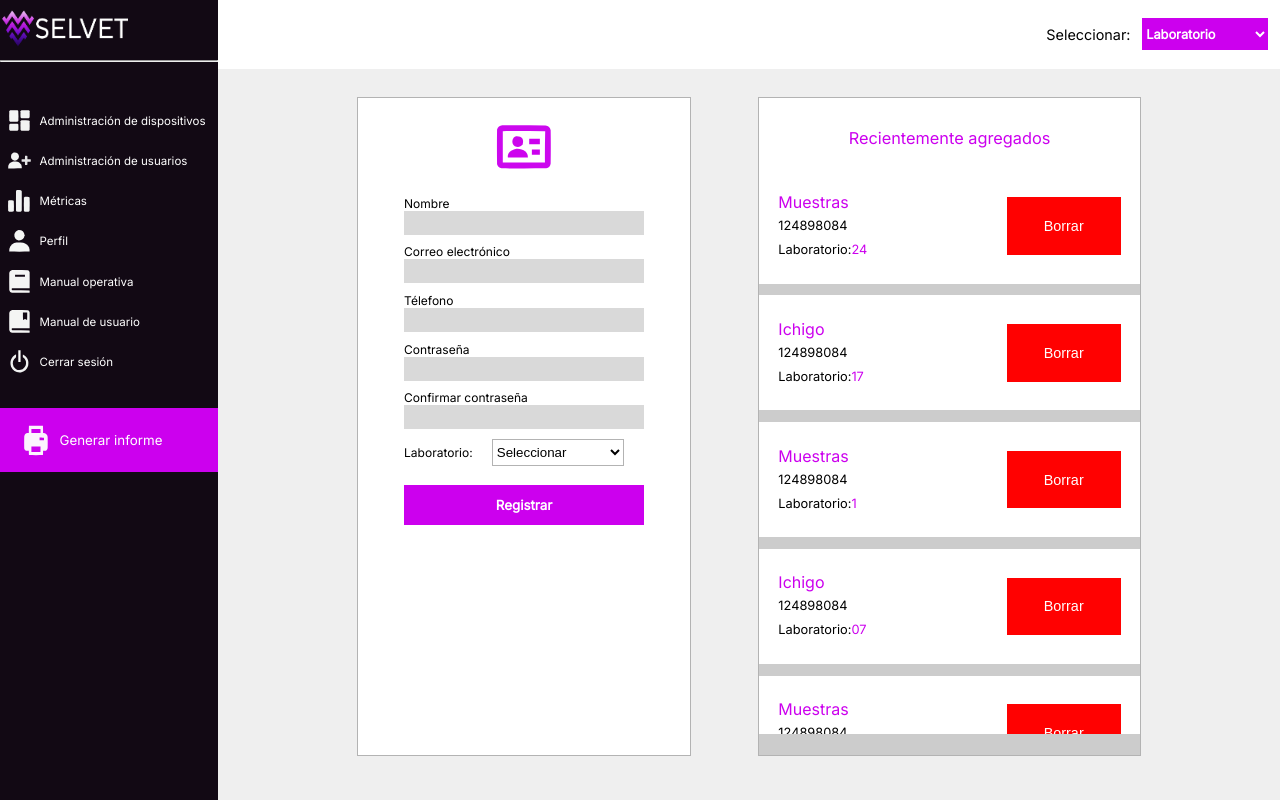
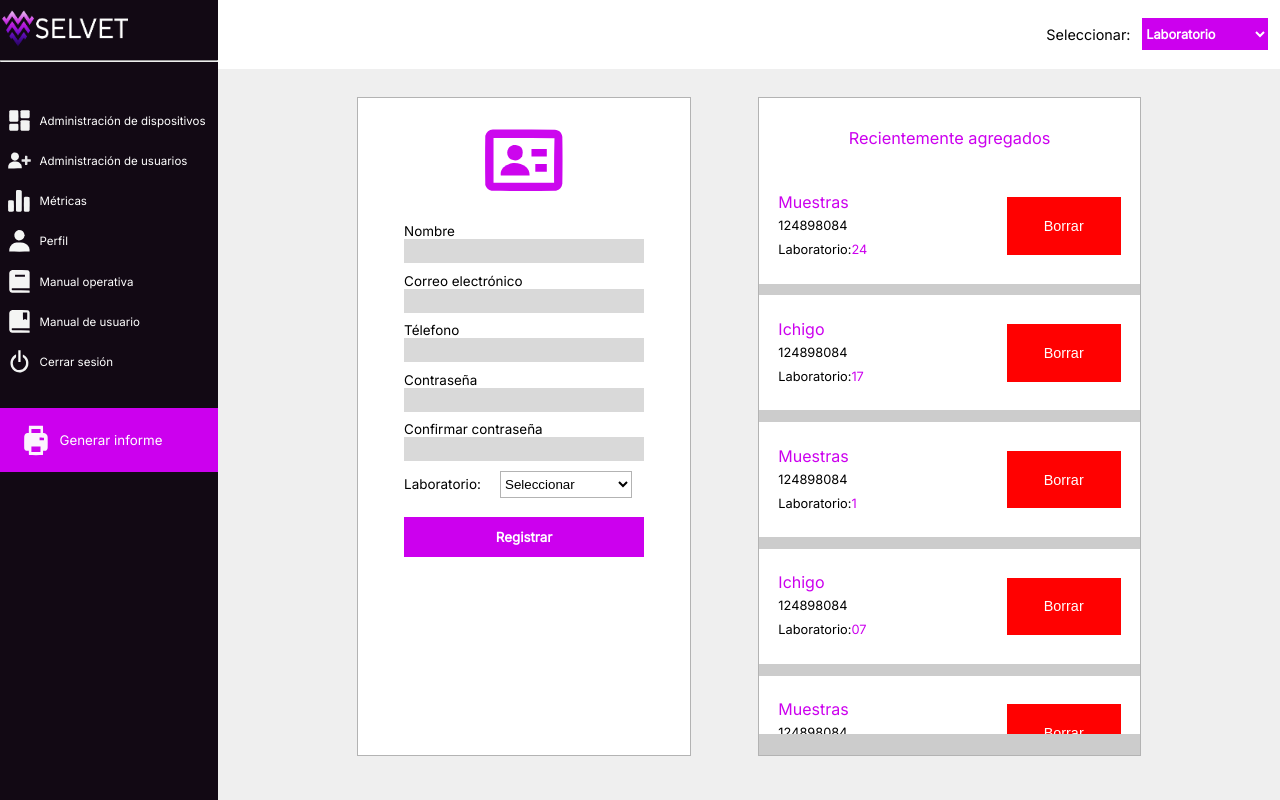
Before and after one commit to KarlaG56/SELVET, a React (Vite) app: page /Administracion-usuarios in a window 1280 px wide. Built offline with nearby package versions, Linux system fonts and the light colour scheme.

Commit message:
[UPDATE] Card css

```diff
--- a/src/Components/AdminDispositive/Card.jsx
+++ b/src/Components/AdminDispositive/Card.jsx
@@ -1,4 +1,4 @@
-import "../../assets/Styles/Card.css";
+import "../../assets/Styles/CardAdministration.css";
 
 function Card(props) {
     return (
--- a/src/Components/AdminUsers/Card.jsx
+++ b/src/Components/AdminUsers/Card.jsx
@@ -1,4 +1,4 @@
-import "../../assets/Styles/Card.css";
+import "../../assets/Styles/CardAdministration.css";
 
 function Card(props) {
     return (
--- a/src/assets/Styles/Administration.css
+++ b/src/assets/Styles/Administration.css
@@ -142,8 +142,8 @@
 }
 
 .img-user {
-    width: 4rem;
-    height: 4rem;
+    width: 5.7rem;
+    height: 5.7rem;
 }
 
 .div-inf-user {
@@ -179,5 +179,5 @@
 .txt-form-admin-user {
     margin: 0;
     font-family: 'Inter', sans-serif;
-    font-size: 0.75rem;
+    font-size: 0.84rem;
 }
--- a/src/assets/Styles/Card.css
+++ b/src/assets/Styles/CardAdministration.css
@@ -30,8 +30,6 @@
     flex-direction: column;
     line-height: 1.7rem;
 }
-
-
 
 .txt-principal{
     color: #c0ef;
```
Also changed, not shown: src/Components/Perfil/Card.jsx (added, +7 -0 lines).
